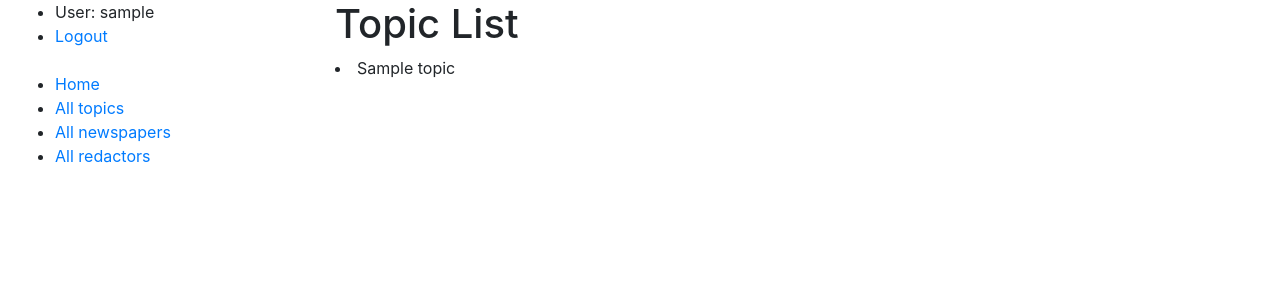
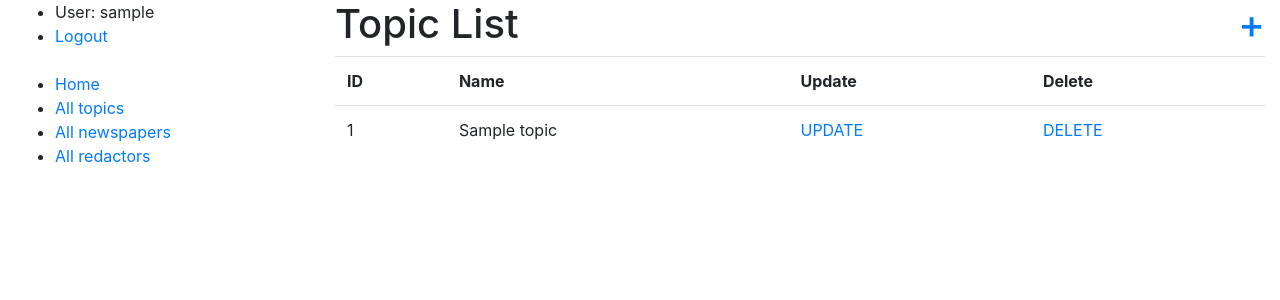
Before and after one commit to IhorPokr/Newspaper-Agency, a Django app: page /agency/topics/ in a window 1280 px wide. Shown: the top 300 px of the page. Run offline with Django 4.2, Linux system fonts and the light colour scheme; a user stored in the database is signed in; tables that the repository leaves empty hold one stand-in row (values such as "Sample post").

Commit message:
Created table in topic_list.html

```diff
--- a/templates/agency/topic_list.html
+++ b/templates/agency/topic_list.html
@@ -1,11 +1,39 @@
 {% extends "base.html" %}
 
 {% block content %}
-  <h1>Topic List</h1>
-  {% for topic in topic_list %}
-    <li>
-      {{ topic.name }}
-    </li>
-  {% endfor %}
+  <h1>
+    Topic List
+    <a style="float: right" href="{% url 'agency:topic-list-create' %}">+</a>
+  </h1>
+  {% if topic_list %}
 
+    <table class="table">
+      <tr>
+        <th>ID</th>
+        <th>Name</th>
+        <th>Update</th>
+        <th>Delete</th>
+      </tr>
+
+      {% for topic in topic_list %}
+        <tr>
+          <td>
+            {{ topic.id }}
+          </td>
+          <td>
+            {{ topic.name }}
+          </td>
+          <td>
+            <a href="{% url 'agency:topic-list-update' pk=topic.id %}">UPDATE</a>
+          </td>
+          <td>
+            <a href="{% url 'agency:topic-list-delete' pk=topic.id%}">DELETE</a>
+          </td>
+        </tr>
+      {% endfor %}
+
+    </table>
+    {% else %}
+      <p>The are no Redactors in Agency</p>
+  {% endif %}
 {% endblock %}
```
